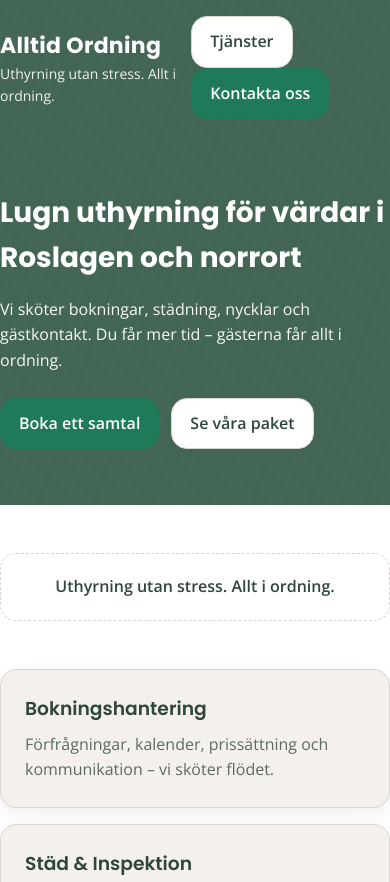
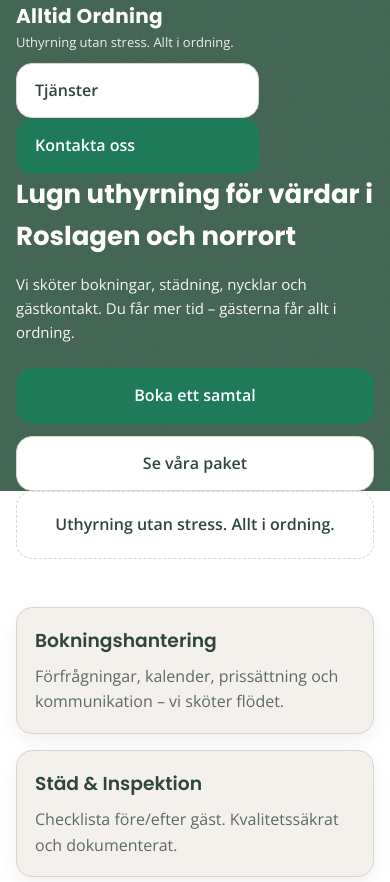
Before and after one commit to Alltidordning/alltidordning.se, a plain HTML site: page index.html in a window 390 px wide. Shown: the top 882 px of the page. Drawn offline with nearby package versions, Linux system fonts and the light colour scheme.

Commit message:
Mobil-tweaks

```diff
--- a/style.css
+++ b/style.css
@@ -100,3 +100,51 @@ a:hover{text-decoration:underline}
   padding:28px 0; font-size:14px;
 }
 .site-footer a{color:#fff; text-decoration:underline}
+
+/* ====== Mobile tweaks ====== */
+
+/* ≤ 768px: stacka navigation, mindre hero, 1‑kolumn grid, större touchytor */
+@media (max-width: 768px) {
+  .nav { flex-direction: column; align-items: flex-start; gap: 10px; }
+
+  .hero { padding: 40px 0; }
+  .hero p { max-width: 40ch; }
+
+  .hero .actions { width: 100%; }
+  .hero .actions .btn { flex: 1 1 auto; text-align: center; }
+
+  .grid { grid-template-columns: 1fr; }
+
+  .card { padding: 18px; }
+
+  .btn { padding: 14px 18px; min-height: 44px; } /* bättre ”tap targets” */
+}
+
+/* ≤ 480px: ännu tajtare rubriker, helbredds‑knappar, marginaler */
+@media (max-width: 480px) {
+  .brand { font-size: 20px; }
+  .tagline { font-size: 13px; }
+
+  .hero h1 { font-size: 26px; }
+  .hero p { font-size: 15px; }
+
+  .btn { width: 100%; }            /* knappar fyller raden */
+  .container { padding: 0 16px; }  /* smalare sidomarginaler */
+}
+
+/* Formfält — större, mer mobilt */
+input[type], textarea, select {
+  width: 100%;
+  padding: 12px 14px;
+  border: 1px solid var(--col-line);
+  border-radius: 10px;
+  font: inherit;
+}
+
+/* Gör hero‑bakgrunden lite tydligare på små skärmar */
+@media (max-width: 768px) {
+  .site-header {
+    background: linear-gradient(0deg, rgba(68,102,85,.94), rgba(68,102,85,.94)),
+                url('bilder/hero.jpg') center/cover no-repeat;
+  }
+}
```
